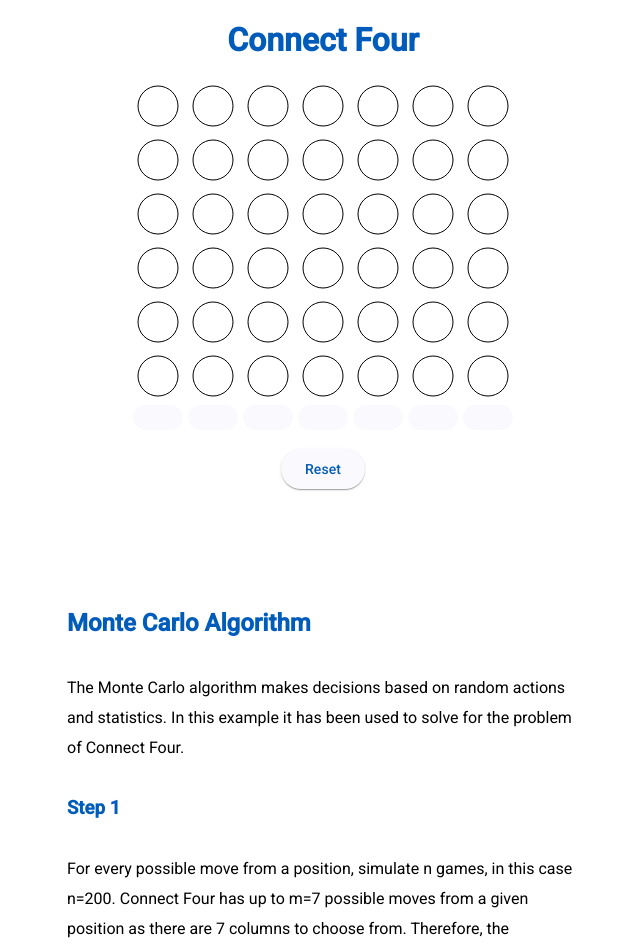
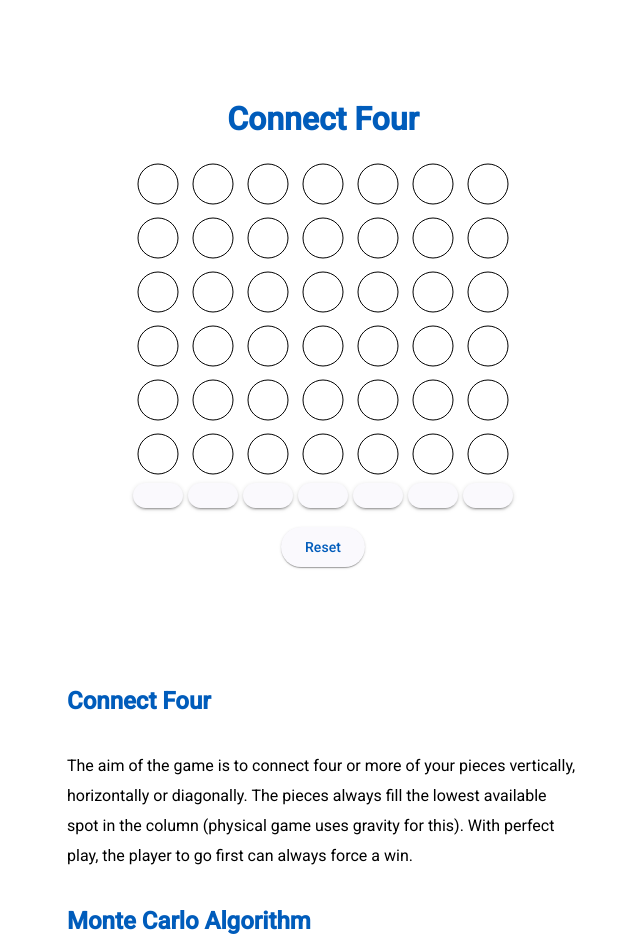
Before and after one commit to hannes888/ConnectFourMC, an Angular app: page / in a window 1280 px wide. Shown: the top 949 px of the page, without its empty margins (317-957 px from the left). Built offline with nearby package versions, Linux system fonts and the light colour scheme.

Commit message:
Minor style changes, add game instructions, minor bugfix

```diff
--- a/src/app/app.component.css
+++ b/src/app/app.component.css
@@ -11,6 +11,9 @@
   border: none;
   background-color: #faf9fd;
   border-radius: 15px;
+  box-shadow: 0 3px 1px -2px rgba(0, 0, 0, 0.2),
+  0 2px 2px 0 rgba(0, 0, 0, 0.14),
+  0 1px 5px 0 rgba(0, 0, 0, 0.12);
 }
 
 .row-button:hover {
@@ -19,6 +22,10 @@
 
 h1, h2, h3, h4 {
   color: #005cbb;
+}
+
+h1 {
+  margin-top: 100px;
 }
 
 p {
--- a/src/app/app.component.html
+++ b/src/app/app.component.html
@@ -8,7 +8,7 @@
     </div>
   </div>
   <div class="default-container">
-    <button (click)="playInColumn(0)" class="row-button"></button>
+    <button (click)="playInColumn(0)" class="row-button mat-raised-button"></button>
     <button (click)="playInColumn(1)" class="row-button"></button>
     <button (click)="playInColumn(2)" class="row-button"></button>
     <button (click)="playInColumn(3)" class="row-button"></button>
@@ -23,6 +23,10 @@
 </div>
 <div class="default-container">
   <div class="text-container" style="margin-top: 100px">
+    <h2>Connect Four</h2>
+    <p>The aim of the game is to connect four or more of your pieces vertically, horizontally or diagonally.
+      The pieces always fill the lowest available spot in the column (physical game uses gravity for this).
+      With perfect play, the player to go first can always force a win.</p>
     <h2>Monte Carlo Algorithm</h2>
     <p>The Monte Carlo algorithm makes decisions based on random actions and statistics. In this example it has been
       used to
@@ -38,9 +42,11 @@
       of random choices and are played until either side wins or it's a draw. A draw gives 0.5 points, a win 1 point and
       a loss 0 points. Remember, we make a legal move first, then simulate the random games.</p>
     <h3>Step 2</h3>
-    <p>Once we have simulated random games for every legal move, we can pick the move with the highest value. This approach is
-    simple, but works well enough for our use case.</p>
+    <p>Once we have simulated random games for every legal move, we can pick the move with the highest value. This
+      approach is
+      simple, but works well enough for our use case.</p>
     <h3>Extra</h3>
-    <p>If more performance is required, an upper confidence bound can be applied to the search tree to guide the search.</p>
+    <p>If more performance is required, an upper confidence bound can be applied to the search tree to guide the
+      search.</p>
   </div>
 </div>
--- a/src/app/app.component.ts
+++ b/src/app/app.component.ts
@@ -50,9 +50,7 @@ export class AppComponent implements AfterViewInit {
     this.makeMove(bestMove, 'red');
     if (this.board.checkForWin() === 'red') {
       alert('Computer (red) wins!');
-    }
-
-    if (this.board.getLegalMoves().length === 0) {
+    } else if (this.board.getLegalMoves().length === 0) {
       alert('It\'s a tie!')
     }
   }
--- a/src/app/monte-carlo-service.service.ts
+++ b/src/app/monte-carlo-service.service.ts
@@ -15,10 +15,6 @@ export class MonteCarloService {
     for (let i = 0; i < 42; i++) { // Max 7 * 6 = 42 moves to end the game
       const legalMoves = simulationBoard.getLegalMoves();
 
-      if (legalMoves.length < 2) {
-        console.log('Debug');
-      }
-
       if (legalMoves.length === 0) {
         return 0.5;
       }
@@ -35,7 +31,6 @@ export class MonteCarloService {
       if (winner === 'blue') {
         return 0;
       }
-      console.log(simulationBoard.getLegalMoves());
     }
     return 0.5;
   }
@@ -56,6 +51,9 @@ export class MonteCarloService {
     });
 
     const best = Math.max(...Object.values(winCounts));
+    Object.entries(winCounts).forEach(([move, wins]) => {
+      console.log(move + ": " + wins + "\n");
+    });
     return initialMoves.find(move => winCounts[move] === best) as number;
   }
 }
```
